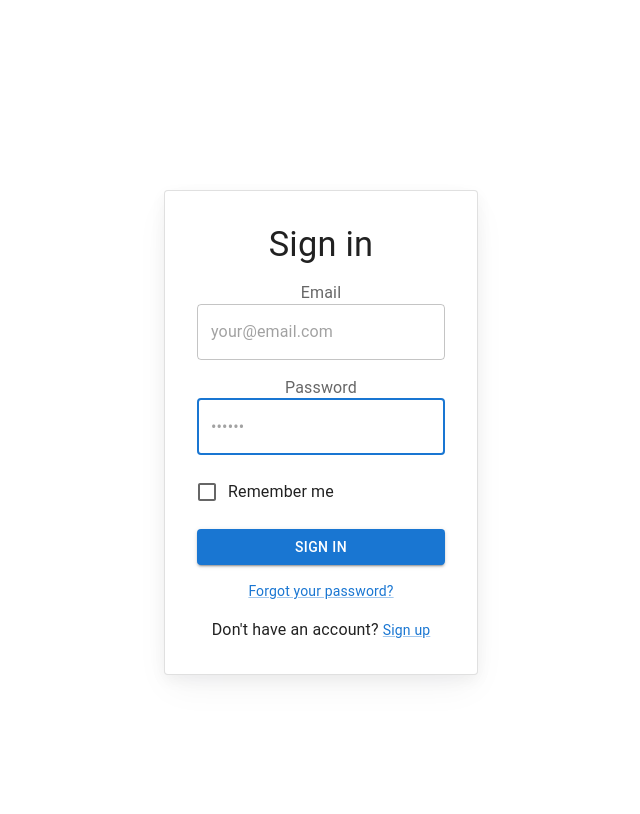
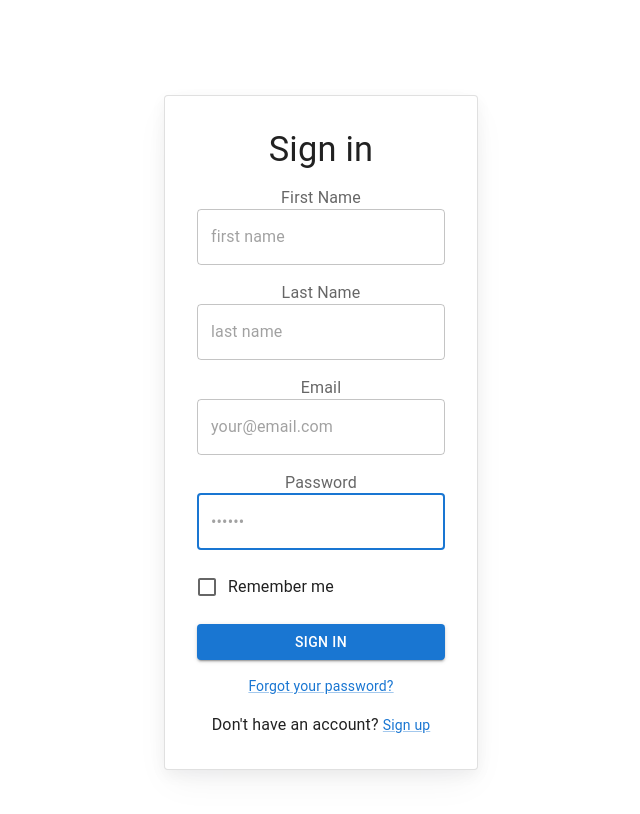
Before and after one commit to sgtanvi/commure, a React (Vite) app in the folder frontend/: page /loginsignup in a window 1280 px wide. Shown: the top 814 px of the page, without its empty margins (319-959 px from the left). Built offline with nearby package versions, Linux system fonts and the light colour scheme.

Commit message:
sign up flow works, user is saved at top level

```diff
--- a/frontend/src/App.tsx
+++ b/frontend/src/App.tsx
@@ -4,8 +4,42 @@ import { Toaster } from 'react-hot-toast'
 import './App.css'
 import { AppHeader } from './components/organisms/app-header'
 import SignIn from './components/organisms/sign-in'
-import LandingPage from './components/pages/LandingPage'
+import { useEffect, useState } from 'react'
+
+export interface User {
+  firstname: string
+  lastname: string
+  email: string
+  password: string
+  conditions: string[]
+  allergies: string[]
+  family_members: string[]
+  documents: string
+}
+
 function App() {
+
+      {/**
+      class UserData(BaseModel):
+    user_id: str | None = None
+    first_name: str
+    last_name: str
+    email: str
+    password: str
+    conditions: List[str] = []
+    allergies: List[str] = []
+    family_members: Optional[List[str]] = []
+    #_id of the prescription document
+    documents: str | None = None
+ */}
+
+  const [user, setUser] = useState<User | null>(null)
+
+  useEffect(() => {
+    if (user) {
+      console.log(user)
+    }
+  }, [user])
 
   return (
     <HelmetProvider>
@@ -13,10 +47,12 @@ function App() {
         <Toaster />
         <div className='flex flex-col w-full min-h-screen'>
           <Routes>
-            <Route path='/' element = {<AppHeader/>}>
-              <Route index element={<LandingPage/>} />
+            <Route path='/' element = {<AppHeader user={user}/>}>
+              <Route index element={<div>prescriptions</div>} />
+              <Route path = "/conditions" element = {<div>conditions</div>}/>
+              <Route path = "/allergies" element = {<div>allergies</div>}/>
             </Route>
-            <Route path='/loginsignup' element={<SignIn />} />
+            <Route path='/loginsignup' element={<SignIn setUser={setUser} />} />
           </Routes>
         </div>
       </BrowserRouter>
--- a/frontend/src/components/organisms/app-header.tsx
+++ b/frontend/src/components/organisms/app-header.tsx
@@ -10,32 +10,37 @@ import {
     Typography,
     Link,
     Button,
+    Box,
 } from "@mui/material";
 
 import MenuIcon from "@mui/icons-material/Menu";
-import AccountCircleIcon from '@mui/icons-material/AccountCircle';
 import { useIsMobile } from "../../hooks/use-mobile"
 import MobileHeaderMenu from "../molecules/mobile-header";
 import { MenuItem } from "../molecules/menu-node";
 import { Outlet } from "react-router-dom";
+import { User } from "../../App";
 
-export function AppHeader() {
+interface AppHeaderProps {
+    user: User | null
+}
+
+export function AppHeader({ user }: AppHeaderProps) {
     const [sidebarOpen, setSidebarOpen] = useState(false)
     const isMobile = useIsMobile()
 
     const navItems = [
         {
-            text: "Home",
+            text: "Prescriptions",
             path: "/",
         },
         {
-            text: "About",
-            path: "/about",
+            text: "Conditions",
+            path: "/conditions",
         },
         {
-            text: "Contact",
-            path: "/contact",
-        },
+            text: "Allergies",
+            path: "/allergies",
+        }
     ] as MenuItem[]
     return (
         <div className="flex flex-col w-full min-h-screen">
@@ -104,6 +109,7 @@ export function AppHeader() {
                             ))}
                         </Stack>
                     }
+                    {user === null ?
                     <Link
                         href="/loginsignup"
                         key="/loginsignup"
@@ -130,7 +136,24 @@ export function AppHeader() {
                         >
                             <Typography variant="body2" sx={{fontWeight: 700}} color="black">Login/Sign Up</Typography>
                         </Button>
-                    </Link>
+                    </Link> :
+                    <Box
+                    sx={{
+                        "&:focus": {
+                            outline: "none",
+                        },
+                        "&.Mui-focusVisible": {
+                            boxShadow: "none",
+                            backgroundColor: "transparent",
+                        },
+                        mr: 4,
+                        "&:hover": {
+                            backgroundColor: "#e0e0e0",
+                        }
+                    }}
+                    >
+                        <Typography variant="body2" sx={{fontWeight: 700}} color="black">{user.firstname} {user.lastname}</Typography>
+                    </Box>}
                 </Toolbar>
             </MuiAppBar>
             <MobileHeaderMenu isOpen={sidebarOpen} toggleMenu={() => setSidebarOpen(!sidebarOpen)} navItems={navItems} />
--- a/frontend/src/components/organisms/sign-in.tsx
+++ b/frontend/src/components/organisms/sign-in.tsx
@@ -13,7 +13,8 @@ import Stack from '@mui/material/Stack';
 import MuiCard from '@mui/material/Card';
 import { styled } from '@mui/material/styles';
 import ForgotPassword from '../molecules/forgot-password';
-
+import { User } from '../../App';
+import { useNavigate } from 'react-router-dom';
 const Card = styled(MuiCard)(({ theme }) => ({
     display: 'flex',
     flexDirection: 'column',
@@ -56,12 +57,22 @@ const Card = styled(MuiCard)(({ theme }) => ({
     },
     }));
 
-    export default function SignIn(props: { disableCustomTheme?: boolean }) {
+    interface SignInProps {
+        setUser: (user: User) => void
+    }
+
+    export default function SignIn({ setUser }: SignInProps) {
     const [emailError, setEmailError] = React.useState(false);
     const [emailErrorMessage, setEmailErrorMessage] = React.useState('');
+    const [firstnameError, setFirstnameError] = React.useState(false);
+    const [firstnameErrorMessage, setFirstnameErrorMessage] = React.useState('');
+    const [lastnameError, setLastnameError] = React.useState(false);
+    const [lastnameErrorMessage, setLastnameErrorMessage] = React.useState('');
     const [passwordError, setPasswordError] = React.useState(false);
     const [passwordErrorMessage, setPasswordErrorMessage] = React.useState('');
     const [open, setOpen] = React.useState(false);
+
+    const navigate = useNavigate();
 
     const handleClickOpen = () => {
         setOpen(true);
@@ -72,20 +83,34 @@ const Card = styled(MuiCard)(({ theme }) => ({
     };
 
     const handleSubmit = (event: React.FormEvent<HTMLFormElement>) => {
-        if (emailError || passwordError) {
-        event.preventDefault();
-        return;
+        event.preventDefault(); // Prevent default form submission
+
+        if (!validateInputs()) {
+            return;
         }
+
         const data = new FormData(event.currentTarget);
-        console.log({
-        email: data.get('email'),
-        password: data.get('password'),
-        });
+        const newUser = {
+            email: data.get('email') as string,
+            password: data.get('password') as string,
+            firstname: data.get('firstname') as string,
+            lastname: data.get('lastname') as string,
+            conditions: [],
+            allergies: [],
+            family_members: [],
+            documents: "",
+        }
+
+        console.log(newUser);
+        setUser(newUser);
+        navigate('/');
     };
 
     const validateInputs = () => {
         const email = document.getElementById('email') as HTMLInputElement;
         const password = document.getElementById('password') as HTMLInputElement;
+        const firstname = document.getElementById('firstname') as HTMLInputElement;
+        const lastname = document.getElementById('lastname') as HTMLInputElement;
 
         let isValid = true;
 
@@ -107,6 +132,23 @@ const Card = styled(MuiCard)(({ theme }) => ({
         setPasswordErrorMessage('');
         }
 
+        if (!firstname.value || firstname.value.length < 2) {
+        setFirstnameError(true);
+        setFirstnameErrorMessage('First name must be at least 2 characters long.');
+        isValid = false;
+        } else {
+        setFirstnameError(false);
+        setFirstnameErrorMessage('');
+        }
+
+        if (!lastname.value || lastname.value.length < 2) {
+        setLastnameError(true);
+        setLastnameErrorMessage('Last name must be at least 2 characters long.');
+        isValid = false;
+        } else {
+        setLastnameError(false);
+        setLastnameErrorMessage('');
+        }
         return isValid;
     };
 
@@ -133,7 +175,39 @@ const Card = styled(MuiCard)(({ theme }) => ({
                 width: '100%',
                 gap: 2,
                 }}
-            >
+            ><FormControl>
+            <FormLabel htmlFor="email">First Name</FormLabel>
+            <TextField
+                error={firstnameError}
+                helperText={firstnameErrorMessage}
+                id="firstname"
+                type="firstname"
+                name="firstname"
+                placeholder="first name"
+                autoComplete="firstname"
+                autoFocus
+                required
+                fullWidth
+                variant="outlined"
+                color={emailError ? 'error' : 'primary'}
+            />
+            </FormControl><FormControl>
+                <FormLabel htmlFor="email">Last Name</FormLabel>
+                <TextField
+                    error={lastnameError}
+                    helperText={lastnameErrorMessage}
+                    id="lastname"
+                    type="lastname"
+                    name="lastname"
+                    placeholder="last name"
+                    autoComplete="lastname"
+                    autoFocus
+                    required
+                    fullWidth
+                    variant="outlined"
+                    color={emailError ? 'error' : 'primary'}
+                />
+                </FormControl>
                 <FormControl>
                 <FormLabel htmlFor="email">Email</FormLabel>
                 <TextField
@@ -177,7 +251,6 @@ const Card = styled(MuiCard)(({ theme }) => ({
                 type="submit"
                 fullWidth
                 variant="contained"
-                onClick={validateInputs}
                 >
                 Sign in
                 </Button>
```
